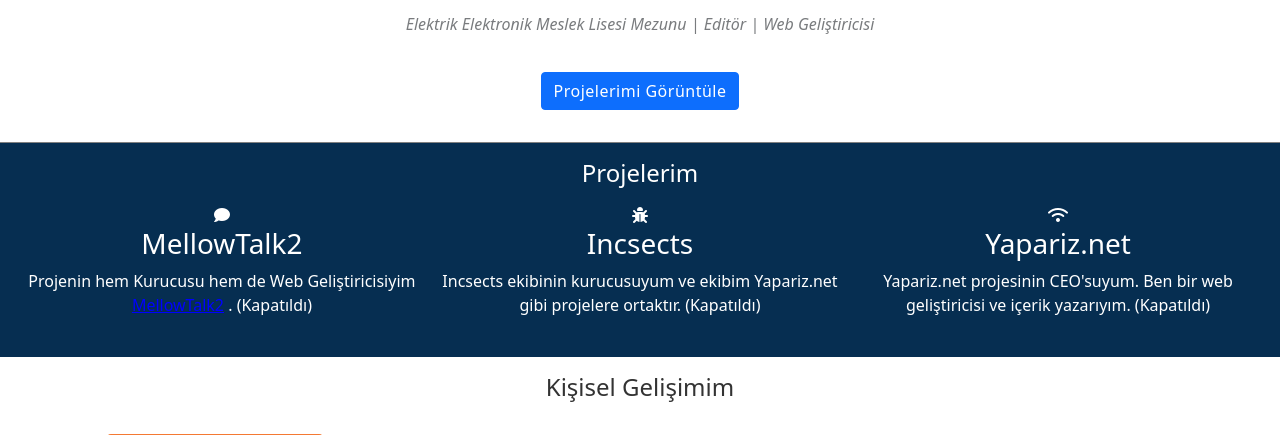
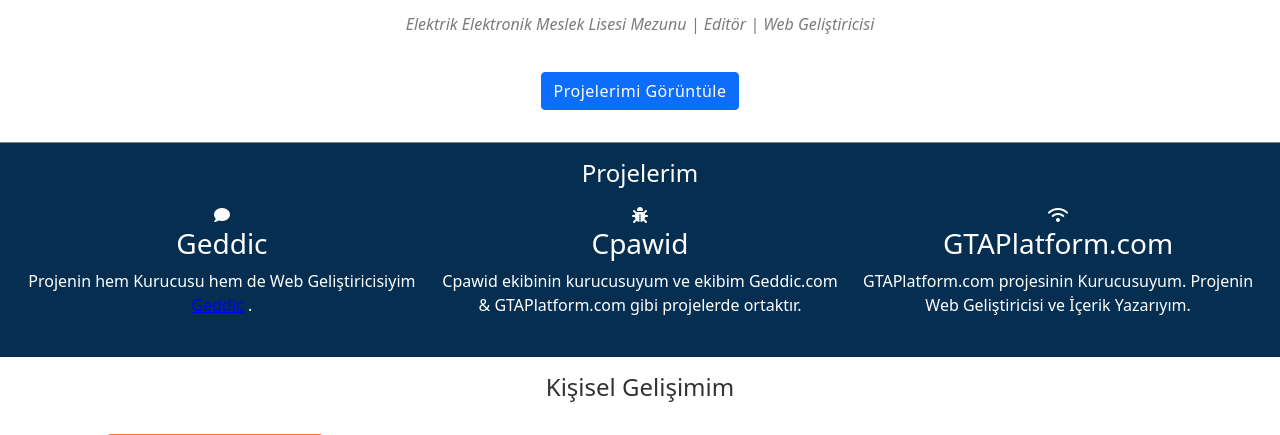
Before and after one commit to thislaex/landing-page, a PHP site: page /index.php?languages=tr in a window 1280 px wide. Shown: the part 636-1071 px from the top of the page. Run offline with PHP 8.4, Linux system fonts and the light colour scheme; some libraries are stand-ins or nearby versions.

Commit message:
Minor text edits.

```diff
--- a/assets/languages/tr.php
+++ b/assets/languages/tr.php
@@ -20,9 +20,9 @@ $lang['message'] = "Mesaj";
 $lang['yourMessages'] = "Mesajınız..";
 $lang['send'] = "Gönder";
 $lang['alert-succes'] = "Mesajınız başarıyla iletildi.";
-$lang['pMellowTalk'] = "Projenin hem Kurucusu hem de Web Geliştiricisiyim";
-$lang['pMellowTalk2'] = ". (Kapatıldı)";
-$lang['pIncsects'] = "Incsects ekibinin kurucusuyum ve ekibim Yapariz.net gibi projelere ortaktır. (Kapatıldı)";
-$lang['pYapariz'] = "Yapariz.net projesinin CEO'suyum. Ben bir web geliştiricisi ve içerik yazarıyım. (Kapatıldı)";
+$lang['pGeddic'] = "Projenin hem Kurucusu hem de Web Geliştiricisiyim";
+$lang['pGeddic2'] = ".";
+$lang['pCpawid'] = "Cpawid ekibinin kurucusuyum ve ekibim Geddic.com & GTAPlatform.com gibi projelerde ortaktır.";
+$lang['pGTAPlatform'] = "GTAPlatform.com projesinin Kurucusuyum. Projenin Web Geliştiricisi ve İçerik Yazarıyım.";
 $lang['selectLanguages'] = "Dil Seçin";
 ?>
--- a/index.php
+++ b/index.php
@@ -75,25 +75,25 @@ require 'assets/languages/function.php'; // Languages function file
         <div class="items">
             <article class="item">
                 <i class="fa-solid fa-comment"></i>
-                <h3>MellowTalk2</h3>
+                <h3>Geddic</h3>
                 <p>
-                    <?php echo $lang['pMellowTalk']; ?> <a class="url"
-                        href="https://play.google.com/store/apps/details?id=com.mellow.talkk">MellowTalk2</a>
-                    <?php echo $lang['pMellowTalk2']; ?>
+                    <?php echo $lang['pGeddic']; ?> <a class="url"
+                        href="https://geddic.com">Geddic</a>
+                    <?php echo $lang['pGeddic2']; ?>
                 </p>
             </article>
             <article class="item">
                 <i class="fa-solid fa-bug"></i>
-                <h3>Incsects</h3>
+                <h3>Cpawid</h3>
                 <p>
-                    <?php echo $lang['pIncsects']; ?>
+                    <?php echo $lang['pCpawid']; ?>
                 </p>
             </article>
             <article class="item">
                 <i class="fa-solid fa-wifi"></i>
-                <h3>Yapariz.net</h3>
+                <h3>GTAPlatform.com</h3>
                 <p>
-                    <?php echo $lang['pYapariz']; ?>
+                    <?php echo $lang['pGTAPlatform']; ?>
                 </p>
             </article>
         </div>
```
Also changed, not shown: assets/languages/en.php (+4 -4 lines).
